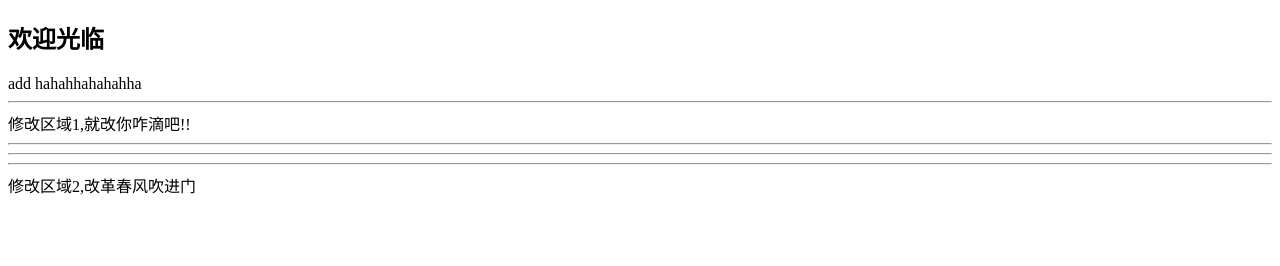
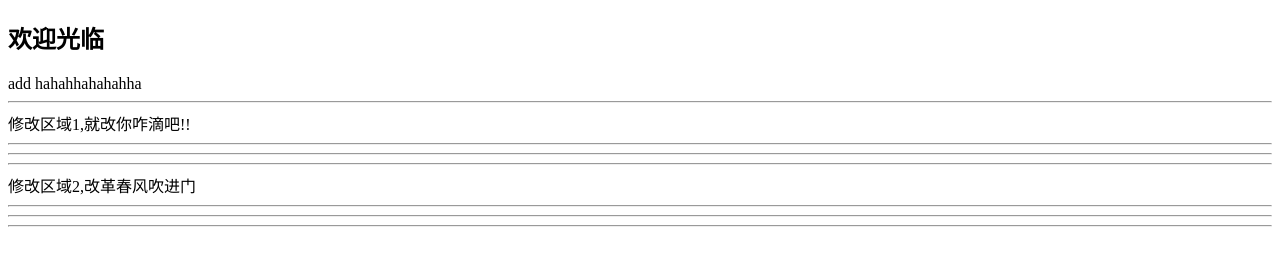
Before and after one commit to biebiebie202101/git_learning, a plain HTML site: page index.html in a window 1280 px wide. Drawn offline with Linux system fonts and the light colour scheme.

Commit message:
新增区域3

```diff
--- a/index.html
+++ b/index.html
@@ -26,5 +26,14 @@ hahahhahahahha
 修改区域2,改革春风吹进门
 </div>
 
+<hr />
+<hr />
+<hr />
+
+<!-- 区域3 -->
+<div>
+
+</div>
+
 </body>
 </html>
```
